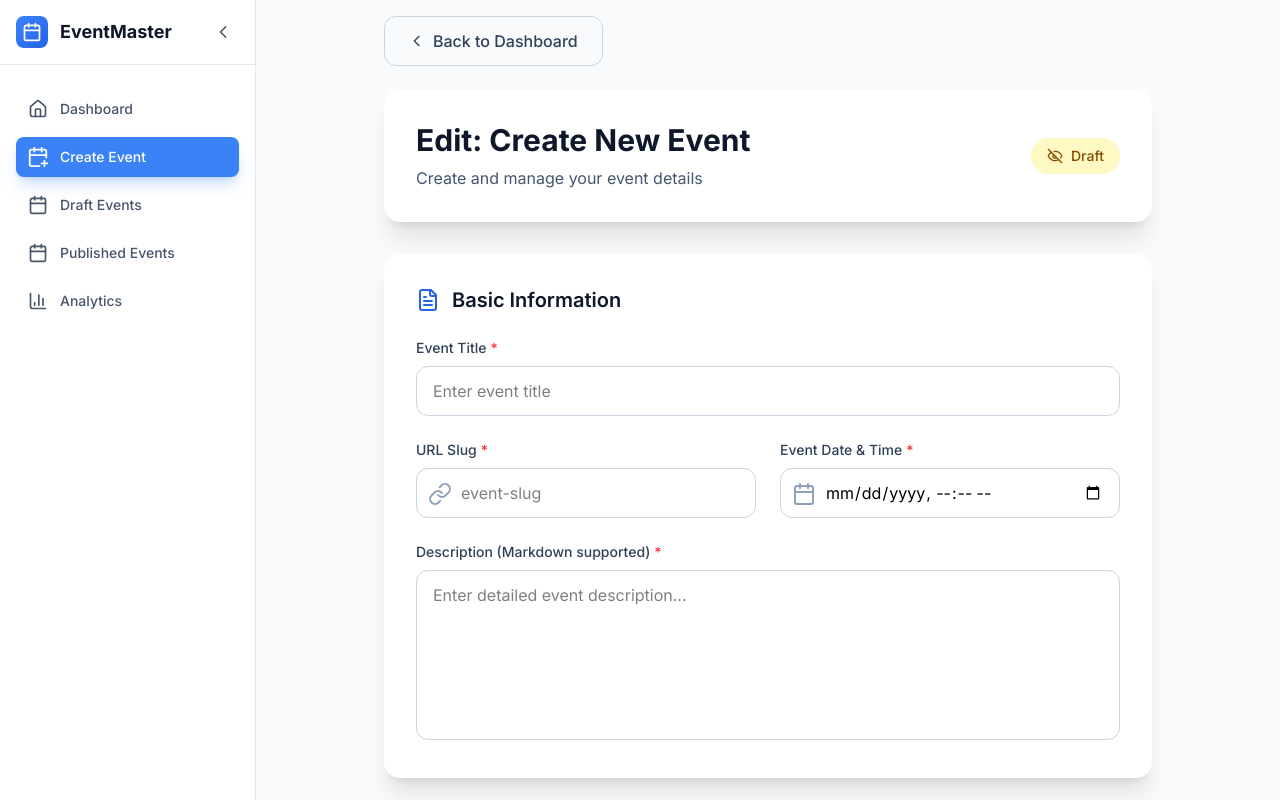
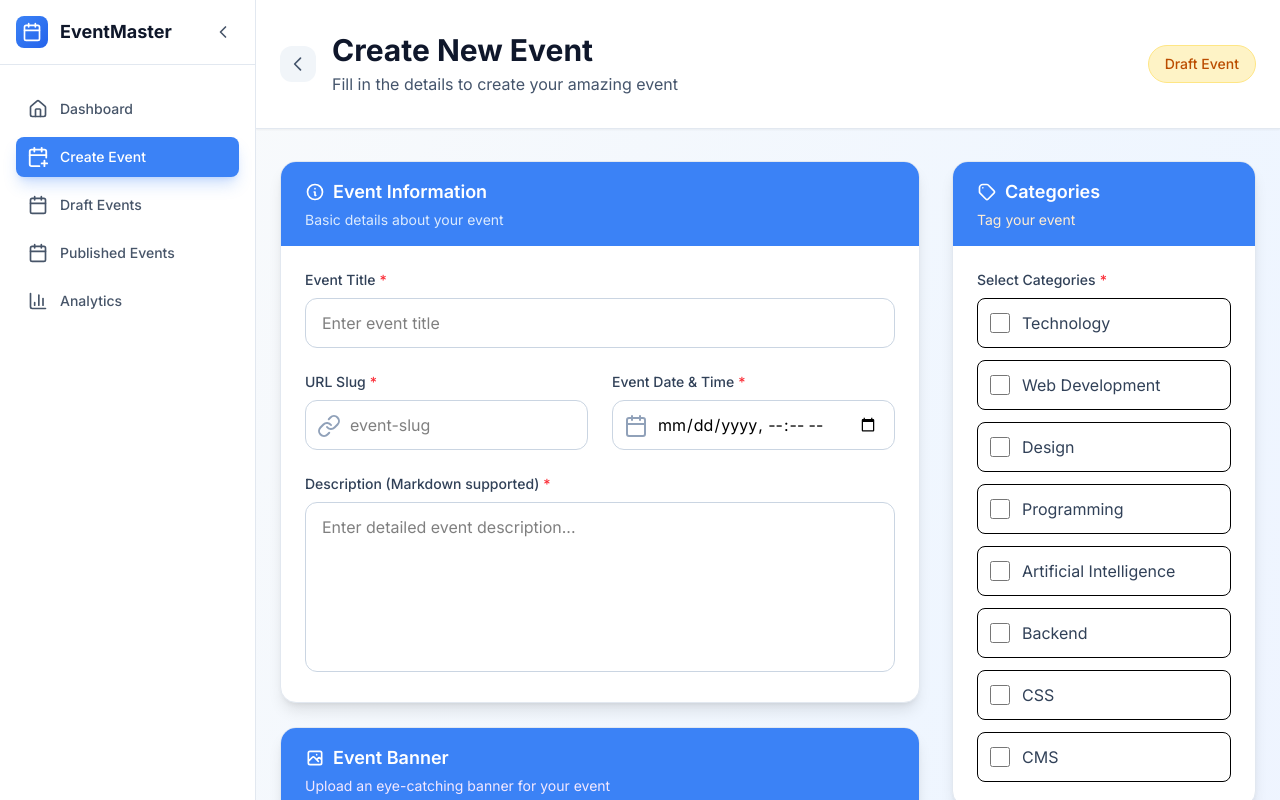
Before and after one commit to kashyap51650/headless-cms-poc, a React (Vite) app: page /create-event in a window 1280 px wide. Built offline with nearby package versions, Linux system fonts and the light colour scheme; no server answers; what contentful-management would draw is missing.

Commit message:
feat: enhance PublishEvent and related components with improved layout and styling; refactor form sections for better organization and user experience

```diff
--- a/src/components/PublishEvent.tsx
+++ b/src/components/PublishEvent.tsx
@@ -1,9 +1,7 @@
 import React from "react";
 import { useEventForm } from "../hooks/useEventForm";
 import type { Event } from "../types/event";
-import { Button } from "./ui/Button";
 import {
-  EventHeader,
   BasicInfoSection,
   BannerUploadSection,
   OrganizerSection,
@@ -64,19 +62,18 @@ export const PublishEvent: React.FC = () => {
   };
 
   return (
-    <div className="p-4">
-      <div className="max-w-3xl mx-auto">
-        {/* Back Button */}
-
-        <div className="mb-6">
-          <Button
-            type="button"
-            variant="outline"
+    <div className="bg-gradient-to-br from-slate-50 via-blue-50 to-indigo-50">
+      {/* Hero Header Section */}
+      <div className="bg-white border-b border-slate-200 shadow-sm">
+        <div className="px-6 py-8">
+          <div className="flex items-center justify-between">
+            <div className="flex items-center gap-4">
+              <button
                 onClick={onBackButtonClick}
-            className="inline-flex items-center"
+                className="p-2 rounded-xl bg-slate-100 hover:bg-slate-200 transition-all duration-200 group"
               >
                 <svg
-              className="w-4 h-4 mr-2"
+                  className="w-5 h-5 text-slate-600 group-hover:text-slate-800 transition-colors"
                   fill="none"
                   stroke="currentColor"
                   viewBox="0 0 24 24"
@@ -88,45 +85,76 @@ export const PublishEvent: React.FC = () => {
                     d="M15 19l-7-7 7-7"
                   />
                 </svg>
-            Back to Dashboard
-          </Button>
+              </button>
+              <div>
+                <h1 className="text-3xl font-bold text-slate-900 mb-1">
+                  {title ||
+                    (editingEvent
+                      ? `Edit ${editingEvent.title}`
+                      : "Create New Event")}
+                </h1>
+                <p className="text-slate-600">
+                  {editingEvent
+                    ? "Update your event details"
+                    : "Fill in the details to create your amazing event"}
+                </p>
+              </div>
             </div>
 
-        <EventHeader
-          isPublished={isPublished}
-          title={
-            title ||
-            (editingEvent ? `Edit ${editingEvent.title}` : "Create New Event")
-          }
-        />
+            {/* Status Indicator */}
+            <div className="flex items-center gap-3">
+              <div
+                className={`px-4 py-2 rounded-full text-sm font-medium ${
+                  isPublished
+                    ? "bg-green-100 text-green-700 border border-green-200"
+                    : "bg-amber-100 text-amber-700 border border-amber-200"
+                }`}
+              >
+                {isPublished ? "Published Event" : "Draft Event"}
+              </div>
+            </div>
+          </div>
+        </div>
+      </div>
 
+      {/* Main Content */}
+      <div className="px-6 py-8">
         <form onSubmit={handleSubmit(onSubmit)} className="space-y-8">
+          {/* Two Column Layout */}
+          <div className="grid grid-cols-1 lg:grid-cols-3 gap-8">
+            {/* Left Column - Main Form */}
+            <div className="lg:col-span-2 space-y-6">
               <BasicInfoSection register={register} errors={errors} />
-
               <BannerUploadSection
                 bannerPreview={bannerPreview}
                 setBannerPreview={setBannerPreview}
                 onBannerChange={handleBannerChange}
               />
+              <OrganizerSection register={register} errors={errors} />
+            </div>
 
-          <OrganizerSection register={register} errors={errors} />
+            {/* Right Column - Sidebar */}
+            <div className="space-y-6">
               <CategoriesSection
                 selectedCategories={selectedCategories}
                 onCategoryToggle={handleCategoryToggle}
                 errors={errors}
               />
-
               <SpeakersSection
                 selectedSpeakers={selectedSpeakers}
                 onSpeakerToggle={handleSpeakerToggle}
               />
-
               <PublishSettingsSection
                 register={register}
                 isPublished={isPublished}
               />
+            </div>
+          </div>
 
+          {/* Bottom Action Section */}
+          <div className="bg-white rounded-2xl shadow-lg border border-slate-200 p-6">
             <FormActions saveDraft={!isPublished} isLoading={isLoading} />
+          </div>
         </form>
       </div>
     </div>
--- a/src/components/forms/BannerUploadSection.tsx
+++ b/src/components/forms/BannerUploadSection.tsx
@@ -1,6 +1,5 @@
 import React from "react";
-import { Image, Upload } from "lucide-react";
-import { Card } from "../ui/Card";
+import { Upload } from "lucide-react";
 
 interface BannerUploadSectionProps {
   bannerPreview: string | null;
@@ -14,7 +13,29 @@ export const BannerUploadSection: React.FC<BannerUploadSectionProps> = ({
   onBannerChange,
 }) => {
   return (
-    <Card title="Event Banner" icon={<Image className="w-6 h-6" />}>
+    <div className="bg-white rounded-2xl shadow-lg border border-slate-200 overflow-hidden">
+      <div className="bg-gradient-to-r bg-primary-500 px-6 py-4">
+        <h3 className="text-lg font-semibold text-white flex items-center gap-2">
+          <svg
+            className="w-5 h-5"
+            fill="none"
+            stroke="currentColor"
+            viewBox="0 0 24 24"
+          >
+            <path
+              strokeLinecap="round"
+              strokeLinejoin="round"
+              strokeWidth={2}
+              d="M4 16l4.586-4.586a2 2 0 012.828 0L16 16m-2-2l1.586-1.586a2 2 0 012.828 0L20 14m-6-6h.01M6 20h12a2 2 0 002-2V6a2 2 0 00-2-2H6a2 2 0 00-2 2v12a2 2 0 002 2z"
+            />
+          </svg>
+          Event Banner
+        </h3>
+        <p className="text-purple-100 text-sm mt-1">
+          Upload an eye-catching banner for your event
+        </p>
+      </div>
+      <div className="p-6">
         <div className="border-2 border-dashed border-slate-300 rounded-xl p-8 text-center hover:border-primary-400 transition-colors">
           {bannerPreview ? (
             <div className="relative">
@@ -52,6 +73,7 @@ export const BannerUploadSection: React.FC<BannerUploadSectionProps> = ({
             Choose File
           </label>
         </div>
-    </Card>
+      </div>
+    </div>
   );
 };
--- a/src/components/forms/BasicInfoSection.tsx
+++ b/src/components/forms/BasicInfoSection.tsx
@@ -1,7 +1,6 @@
 import React from "react";
 import type { UseFormRegister, FieldErrors } from "react-hook-form";
-import { FileText, Link, Calendar } from "lucide-react";
-import { Card } from "../ui/Card";
+import { Link, Calendar } from "lucide-react";
 import { FormField } from "../ui/FormField";
 import { Input } from "../ui/Input";
 import { TextArea } from "../ui/TextArea";
@@ -17,7 +16,30 @@ export const BasicInfoSection: React.FC<BasicInfoSectionProps> = ({
   errors,
 }) => {
   return (
-    <Card title="Basic Information" icon={<FileText className="w-6 h-6" />}>
+    <div className="bg-white rounded-2xl shadow-lg border border-slate-200 overflow-hidden">
+      <div className="bg-gradient-to-r bg-primary-500 px-6 py-4">
+        <h3 className="text-lg font-semibold text-white flex items-center gap-2">
+          <svg
+            className="w-5 h-5"
+            fill="none"
+            stroke="currentColor"
+            viewBox="0 0 24 24"
+          >
+            <path
+              strokeLinecap="round"
+              strokeLinejoin="round"
+              strokeWidth={2}
+              d="M13 16h-1v-4h-1m1-4h.01M21 12a9 9 0 11-18 0 9 9 0 0118 0z"
+            />
+          </svg>
+          Event Information
+        </h3>
+        <p className="text-blue-100 text-sm mt-1">
+          Basic details about your event
+        </p>
+      </div>
+      <div className="p-6">
+        <div className="space-y-6">
           <div className="grid grid-cols-1 lg:grid-cols-2 gap-6">
             {/* Title */}
             <FormField
@@ -75,7 +97,6 @@ export const BasicInfoSection: React.FC<BasicInfoSectionProps> = ({
             label="Description (Markdown supported)"
             error={errors.description?.message}
             required
-        className="mt-6"
             htmlFor="description"
           >
             <TextArea
@@ -86,6 +107,8 @@ export const BasicInfoSection: React.FC<BasicInfoSectionProps> = ({
               error={!!errors.description}
             />
           </FormField>
-    </Card>
+        </div>
+      </div>
+    </div>
   );
 };
--- a/src/components/forms/CategoriesSection.tsx
+++ b/src/components/forms/CategoriesSection.tsx
@@ -1,7 +1,6 @@
 import React from "react";
 import type { FieldErrors } from "react-hook-form";
 import { Tag, Loader, AlertCircle, RefreshCw } from "lucide-react";
-import { Card } from "../ui/Card";
 import { FormField } from "../ui/FormField";
 import { useCategories } from "../../hooks/useCategories";
 import type { EventFormData } from "../../schemas/eventSchema";
@@ -21,7 +20,27 @@ export const CategoriesSection: React.FC<CategoriesSectionProps> = ({
   const { categories, loading, error, refetch } = useCategories();
 
   return (
-    <Card title="Categories" icon={<Tag className="w-6 h-6" />}>
+    <div className="bg-white rounded-2xl shadow-lg border border-slate-200 overflow-hidden">
+      <div className="bg-gradient-to-r bg-primary-500 px-6 py-4">
+        <h3 className="text-lg font-semibold text-white flex items-center gap-2">
+          <svg
+            className="w-5 h-5"
+            fill="none"
+            stroke="currentColor"
+            viewBox="0 0 24 24"
+          >
+            <path
+              strokeLinecap="round"
+              strokeLinejoin="round"
+              strokeWidth={2}
+              d="M7 7h.01M7 3h5c.512 0 1.024.195 1.414.586l7 7a2 2 0 010 2.828l-7 7a2 2 0 01-2.828 0l-7-7A1.994 1.994 0 013 12V7a4 4 0 014-4z"
+            />
+          </svg>
+          Categories
+        </h3>
+        <p className="text-orange-100 text-sm mt-1">Tag your event</p>
+      </div>
+      <div className="p-6">
         <FormField
           label="Select Categories"
           error={errors.categories?.message}
@@ -96,6 +115,7 @@ export const CategoriesSection: React.FC<CategoriesSectionProps> = ({
             </div>
           )}
         </FormField>
-    </Card>
+      </div>
+    </div>
   );
 };
--- a/src/components/forms/EventHeader.tsx
+++ b/src/components/forms/EventHeader.tsx
@@ -11,7 +11,7 @@ export const EventHeader: React.FC<EventHeaderProps> = ({
   title = "",
 }) => {
   return (
-    <div className="bg-white rounded-2xl shadow-xl mb-8 p-8">
+    <div className="bg-white sticky top-0 w-full mb-8 p-8 z-10">
       <div className="flex items-center justify-between">
         <div>
           <h1 className="text-3xl font-bold text-slate-900 mb-2">
--- a/src/components/forms/FormActions.tsx
+++ b/src/components/forms/FormActions.tsx
@@ -1,5 +1,5 @@
 import React from "react";
-import { Save } from "lucide-react";
+import { Save, Send, FileText } from "lucide-react";
 import { Button } from "../ui/Button";
 
 interface FormActionsProps {
@@ -12,15 +12,48 @@ export const FormActions: React.FC<FormActionsProps> = ({
   saveDraft,
 }) => {
   return (
-    <div className="flex justify-end space-x-4">
+    <div className="flex flex-col sm:flex-row items-center justify-between gap-4">
+      <div className="flex items-center gap-3 text-sm text-slate-600">
+        <div className="flex items-center gap-2">
+          <div className="w-2 h-2 bg-green-400 rounded-full"></div>
+          <span>Auto-saved</span>
+        </div>
+        <span className="text-slate-400">•</span>
+        <span>Last saved 2 minutes ago</span>
+      </div>
+
+      <div className="flex items-center gap-3">
+        {/* Save as Draft Button */}
+        <Button
+          type="button"
+          variant="outline"
+          className="border-slate-300 text-slate-700 hover:bg-slate-50"
+          icon={<FileText className="w-4 h-4" />}
+        >
+          Save as Draft
+        </Button>
+
+        {/* Main Action Button */}
         <Button
           type="submit"
           variant="primary"
           loading={isLoading}
-        icon={<Save className="w-5 h-5" />}
+          className={`${
+            saveDraft
+              ? "bg-amber-500 hover:bg-amber-600 focus:ring-amber-500"
+              : "bg-gradient-to-r from-green-500 to-green-600 hover:from-green-600 hover:to-green-700 shadow-lg shadow-green-500/25"
+          } px-8 py-3 font-semibold`}
+          icon={
+            saveDraft ? (
+              <Save className="w-5 h-5" />
+            ) : (
+              <Send className="w-5 h-5" />
+            )
+          }
         >
           {saveDraft ? "Save Draft" : "Publish Event"}
         </Button>
       </div>
+    </div>
   );
 };
--- a/src/components/forms/OrganizerSection.tsx
+++ b/src/components/forms/OrganizerSection.tsx
@@ -1,7 +1,5 @@
 import React from "react";
 import type { UseFormRegister, FieldErrors } from "react-hook-form";
-import { User } from "lucide-react";
-import { Card } from "../ui/Card";
 import { FormField } from "../ui/FormField";
 import { Select } from "../ui/Select";
 import type { EventFormData } from "../../schemas/eventSchema";
@@ -19,7 +17,29 @@ export const OrganizerSection: React.FC<OrganizerSectionProps> = ({
   const { authors } = useAuthors();
 
   return (
-    <Card title="Organizer" icon={<User className="w-6" />}>
+    <div className="bg-white rounded-2xl shadow-lg border border-slate-200 overflow-hidden">
+      <div className="bg-gradient-to-r bg-primary-500 px-6 py-4">
+        <h3 className="text-lg font-semibold text-white flex items-center gap-2">
+          <svg
+            className="w-5 h-5"
+            fill="none"
+            stroke="currentColor"
+            viewBox="0 0 24 24"
+          >
+            <path
+              strokeLinecap="round"
+              strokeLinejoin="round"
+              strokeWidth={2}
+              d="M16 7a4 4 0 11-8 0 4 4 0 018 0zM12 14a7 7 0 00-7 7h14a7 7 0 00-7-7z"
+            />
+          </svg>
+          Event Organizer
+        </h3>
+        <p className="text-green-100 text-sm mt-1">
+          Who is organizing this event
+        </p>
+      </div>
+      <div className="p-6">
         <FormField
           label="Select Organizer"
           error={errors.organizer?.message}
@@ -37,6 +57,7 @@ export const OrganizerSection: React.FC<OrganizerSectionProps> = ({
             error={!!errors.organizer}
           />
         </FormField>
-    </Card>
+      </div>
+    </div>
   );
 };
--- a/src/components/forms/PublishSettingsSection.tsx
+++ b/src/components/forms/PublishSettingsSection.tsx
@@ -1,7 +1,5 @@
 import React from "react";
 import type { UseFormRegister } from "react-hook-form";
-import { CheckCircle } from "lucide-react";
-import { Card } from "../ui/Card";
 import type { EventFormData } from "../../schemas/eventSchema";
 
 interface PublishSettingsSectionProps {
@@ -14,7 +12,27 @@ export const PublishSettingsSection: React.FC<PublishSettingsSectionProps> = ({
   isPublished,
 }) => {
   return (
-    <Card title="Publish Settings" icon={<CheckCircle className="w-6 h-6" />}>
+    <div className="bg-white rounded-2xl shadow-lg border border-slate-200 overflow-hidden">
+      <div className="bg-gradient-to-r bg-primary-500 px-6 py-4">
+        <h3 className="text-lg font-semibold text-white flex items-center gap-2">
+          <svg
+            className="w-5 h-5"
+            fill="none"
+            stroke="currentColor"
+            viewBox="0 0 24 24"
+          >
+            <path
+              strokeLinecap="round"
+              strokeLinejoin="round"
+              strokeWidth={2}
+              d="M12 15v2m-6 4h12a2 2 0 002-2v-6a2 2 0 00-2-2H6a2 2 0 00-2 2v6a2 2 0 002 2zm10-10V7a4 4 0 00-8 0v4h8z"
+            />
+          </svg>
+          Publish Settings
+        </h3>
+        <p className="text-indigo-100 text-sm mt-1">Control visibility</p>
+      </div>
+      <div className="p-6">
         <label className="flex items-center p-4 border rounded-xl cursor-pointer hover:bg-slate-50 transition-colors">
           <input
             {...register("isPublished")}
@@ -47,6 +65,7 @@ export const PublishSettingsSection: React.FC<PublishSettingsSectionProps> = ({
             {isPublished ? "Will be published" : "Saved as draft"}
           </div>
         </div>
-    </Card>
+      </div>
+    </div>
   );
 };
--- a/src/components/forms/SpeakersSection.tsx
+++ b/src/components/forms/SpeakersSection.tsx
@@ -1,6 +1,4 @@
 import React from "react";
-import { Users } from "lucide-react";
-import { Card } from "../ui/Card";
 import type { Speaker } from "../../types/event";
 import { useSpeakers } from "../../hooks/useSpeakers";
 
@@ -16,7 +14,27 @@ export const SpeakersSection: React.FC<SpeakersSectionProps> = ({
   const { speakers } = useSpeakers();
 
   return (
-    <Card title="Speakers" icon={<Users className="w-6 h-6" />}>
+    <div className="bg-white rounded-2xl shadow-lg border border-slate-200 overflow-hidden">
+      <div className="bg-gradient-to-r bg-primary-500 px-6 py-4">
+        <h3 className="text-lg font-semibold text-white flex items-center gap-2">
+          <svg
+            className="w-5 h-5"
+            fill="none"
+            stroke="currentColor"
+            viewBox="0 0 24 24"
+          >
+            <path
+              strokeLinecap="round"
+              strokeLinejoin="round"
+              strokeWidth={2}
+              d="M17 20h5v-2a3 3 0 00-5.356-1.857M17 20H7m10 0v-2c0-.656-.126-1.283-.356-1.857M7 20H2v-2a3 3 0 015.356-1.857M7 20v-2c0-.656.126-1.283.356-1.857m0 0a5.002 5.002 0 019.288 0M15 7a3 3 0 11-6 0 3 3 0 016 0zm6 3a2 2 0 11-4 0 2 2 0 014 0zM7 10a2 2 0 11-4 0 2 2 0 014 0z"
+            />
+          </svg>
+          Speakers
+        </h3>
+        <p className="text-cyan-100 text-sm mt-1">Who will be speaking</p>
+      </div>
+      <div className="p-6">
         <div className="grid grid-cols-1 md:grid-cols-2 gap-4">
           {speakers.map((speaker) => (
             <label
@@ -33,6 +51,7 @@ export const SpeakersSection: React.FC<SpeakersSectionProps> = ({
             </label>
           ))}
         </div>
-    </Card>
+      </div>
+    </div>
   );
 };
```
Lines whose indentation alone changed are shown as unchanged.
